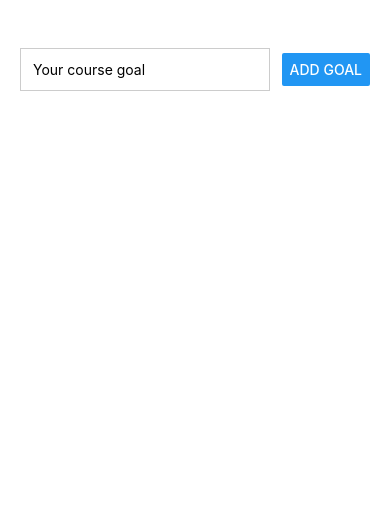
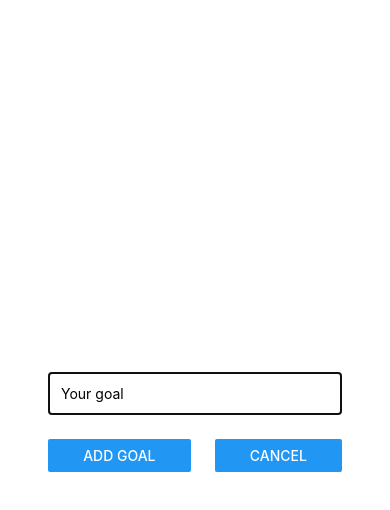
Before and after one commit to scorpiocavalier/ReactNativeCourse, a React Native app: screen / in a window 390 px wide. Both pictures are taken after a click on the button "ADD GOAL". Shown: the top 510 px of the page. Built offline with nearby package versions, Linux system fonts and the light colour scheme.

Commit message:
Style layout of list and modal

```diff
--- a/app/App.js
+++ b/app/App.js
@@ -1,11 +1,12 @@
 import "../global.css";
-import { createRef, useState } from "react";
-import { ScrollView, View } from "react-native";
+import { useState } from "react";
+import { Text, Button, ScrollView, View } from "react-native";
 import GoalItem from "./components/GoalItem";
 import GoalInput from "./components/GoalInput";
 
 export default function App() {
   const [goals, setGoals] = useState([]);
+  const [modalIsVisible, setModalIsVisible] = useState(false);
 
   const addGoal = (goal) => setGoals((currentGoals) => [...currentGoals, goal]);
 
@@ -13,16 +14,26 @@ export default function App() {
     setGoals((currentGoals) => currentGoals.filter((_, i) => i !== index));
 
   return (
-    <View className="py-12 px-5 gap-5">
-      <GoalInput addGoal={addGoal} />
+    <View className="flex-1 pt-24 pb-6 px-5 gap-6">
+      <Text className="text-center text-3xl font-bold">My Goals</Text>
 
-      <ScrollView className="mb-7">
+      <ScrollView>
         <View className="gap-3">
           {goals.map((goal, index) => (
             <GoalItem key={index} goal={goal} removeGoal={() => removeGoal(index)} />
           ))}
         </View>
       </ScrollView>
+
+      <Button title="Add Goal" onPress={() => setModalIsVisible(true)} />
+
+      {modalIsVisible && (
+        <GoalInput
+          addGoal={addGoal}
+          closeModal={() => setModalIsVisible(false)}
+          isVisible={modalIsVisible}
+        />
+      )}
     </View>
   );
 }
--- a/app/components/GoalInput.js
+++ b/app/components/GoalInput.js
@@ -1,28 +1,40 @@
 import { useState } from "react";
-import { View, TextInput, Button } from "react-native";
+import { View, TextInput, Button, Modal } from "react-native";
 
-export default function GoalInput({ addGoal }) {
+export default function GoalInput({ addGoal, closeModal, isVisible }) {
   const [inputText, setInputText] = useState("");
 
   const onAddGoal = () => {
     const goal = inputText.trim();
+
     if (inputText.length) {
       addGoal(goal);
       setInputText("");
+      closeModal();
     }
   };
 
   return (
-    <View className="flex-row justify-between items-center gap-3">
+    <Modal visible={isVisible} animationType="slide">
+      <View className="flex-1 justify-center gap-6 px-12">
         <TextInput
-        className="flex-1 border border-[#ccc] p-3"
-        placeholder="Your course goal"
+          className="border border-[#ccc] p-3"
+          placeholder="Your goal"
           value={inputText}
           onChangeText={setInputText}
           onSubmitEditing={onAddGoal}
           submitBehavior="submit"
         />
+
+        <View className="flex-row gap-6">
+          <View className="flex-auto">
             <Button title="Add Goal" onPress={onAddGoal} />
           </View>
+          <View className="flex-auto">
+            <Button title="Cancel" onPress={closeModal} />
+          </View>
+        </View>
+      </View>
+    </Modal>
   );
 }
```
Lines whose indentation alone changed are shown as unchanged.
